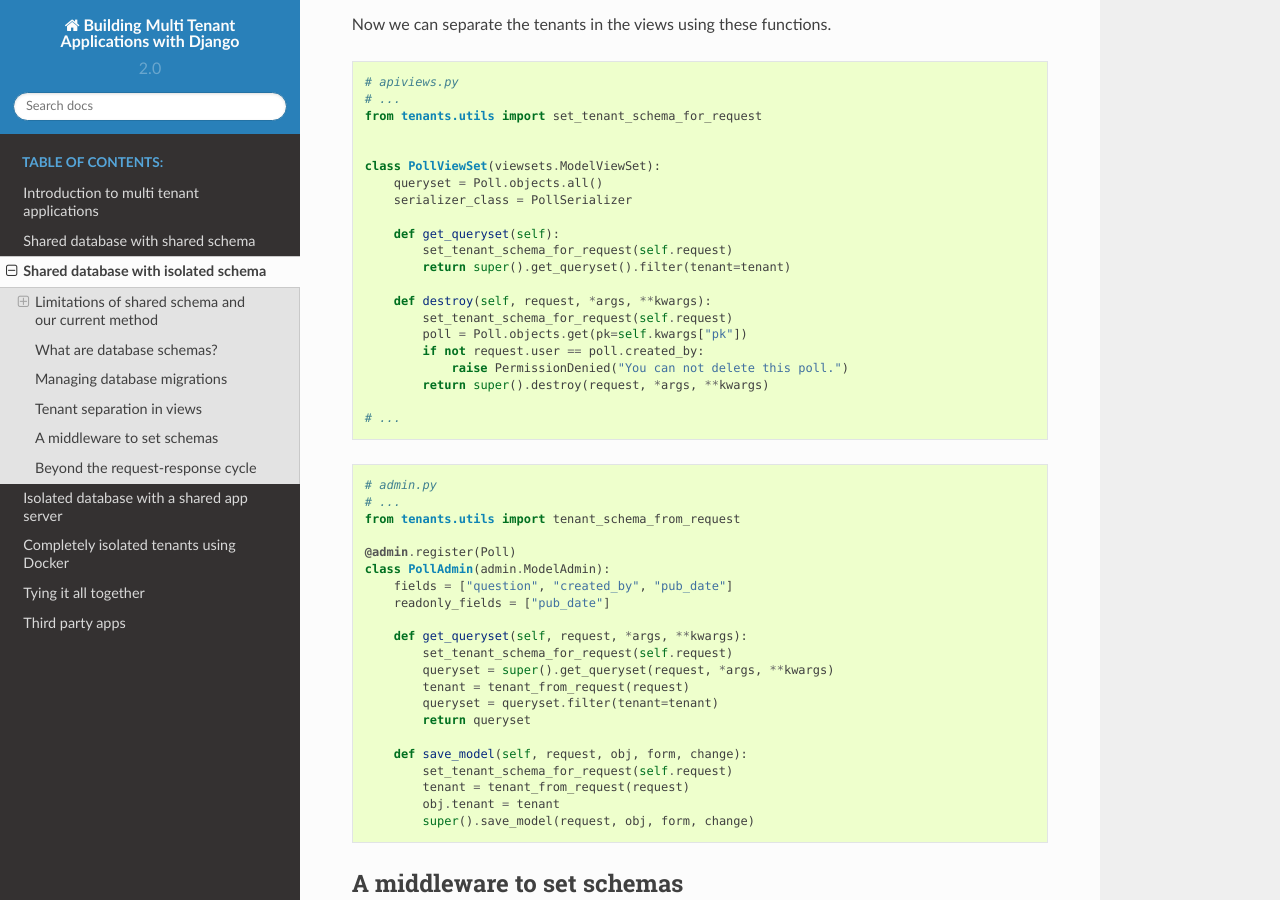
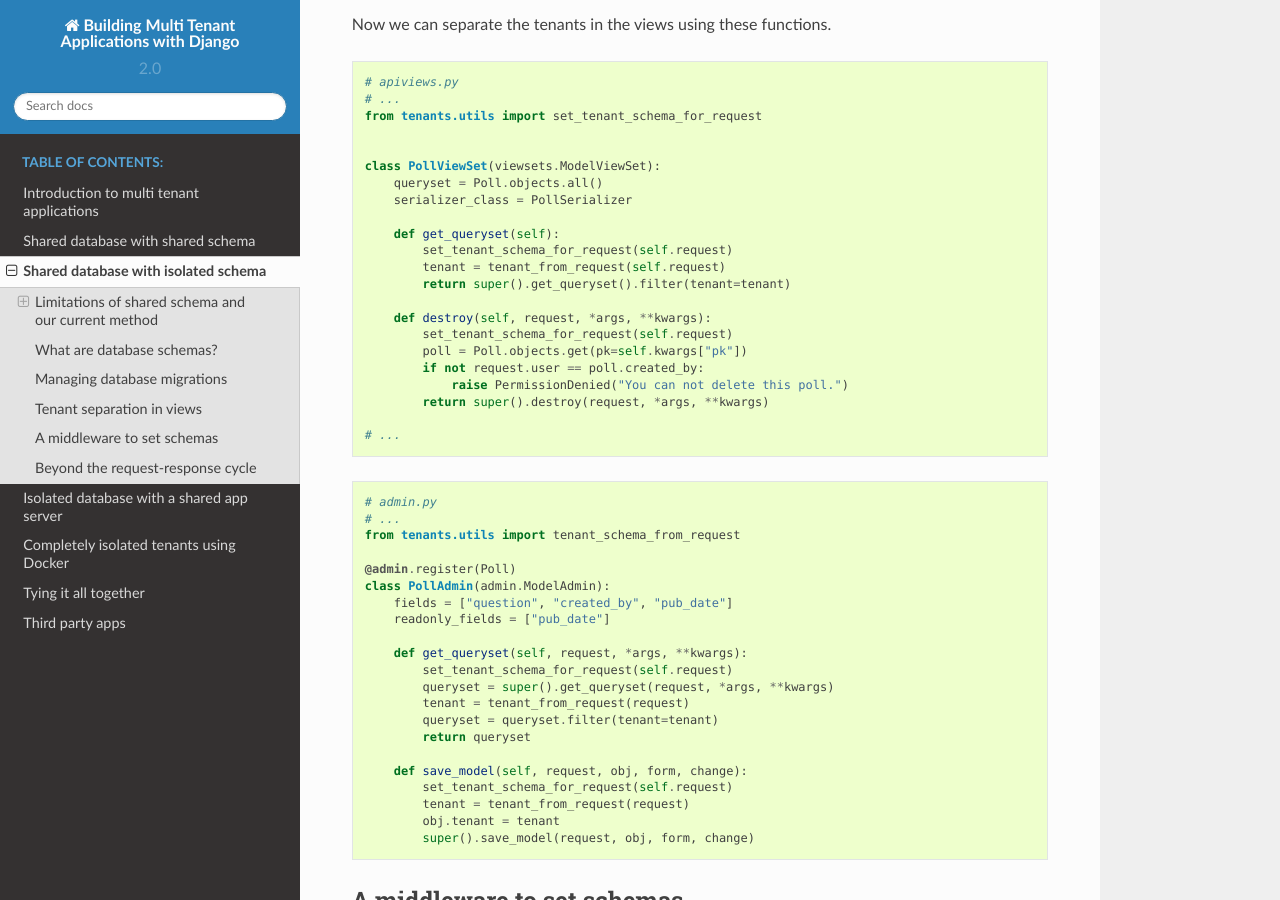
Before and after one commit to agiliq/building-multi-tenant-applications-with-django, a Sphinx documentation site: the page built from source/shared-database-isolated-schema.rst, in a window 1280 px wide and 900 px high, scrolled down 2674 px. Built offline with Sphinx 7.4.7 and the Read the Docs theme 2.0.0, drawn with Linux system fonts in a browser that asks for light colours.

Commit message:
Missing line after setting tenant based on URL
Missing line where tenant variable was not set with respect to the current tenant

```diff
--- a/source/shared-database-isolated-schema.rst
+++ b/source/shared-database-isolated-schema.rst
@@ -138,6 +138,7 @@ Now we can separate the tenants in the views using these functions.
 
         def get_queryset(self):
             set_tenant_schema_for_request(self.request)
+            tenant = tenant_from_request(self.request)
             return super().get_queryset().filter(tenant=tenant)
 
         def destroy(self, request, *args, **kwargs):
```
